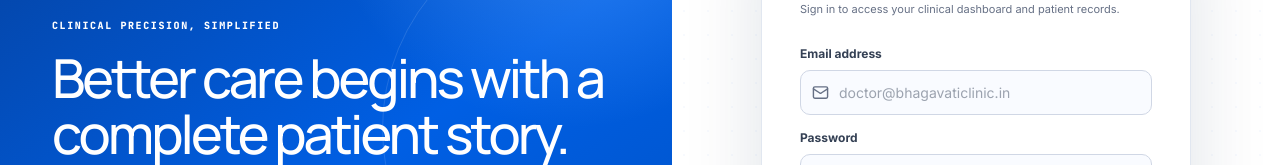
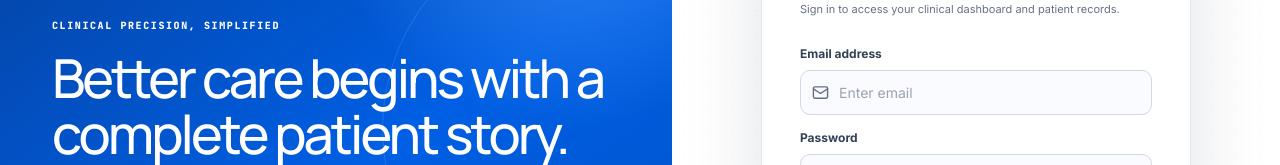
Before and after one commit to Rupesh1819/HomeoCare, a Next.js app: page /login in a window 1280 px wide. Shown: the part 241-406 px from the top of the page. Built offline with nearby package versions, Linux system fonts and the light colour scheme.

Commit message:
chore: change email placeholder on login page

```diff
--- a/app/login/page.tsx
+++ b/app/login/page.tsx
@@ -109,7 +109,7 @@ export default function LoginPage() {
               id="email"
               name="email"
               type="email"
-              placeholder="doctor@bhagavaticlinic.in"
+              placeholder="Enter email"
               required
             />
           </div>
```
